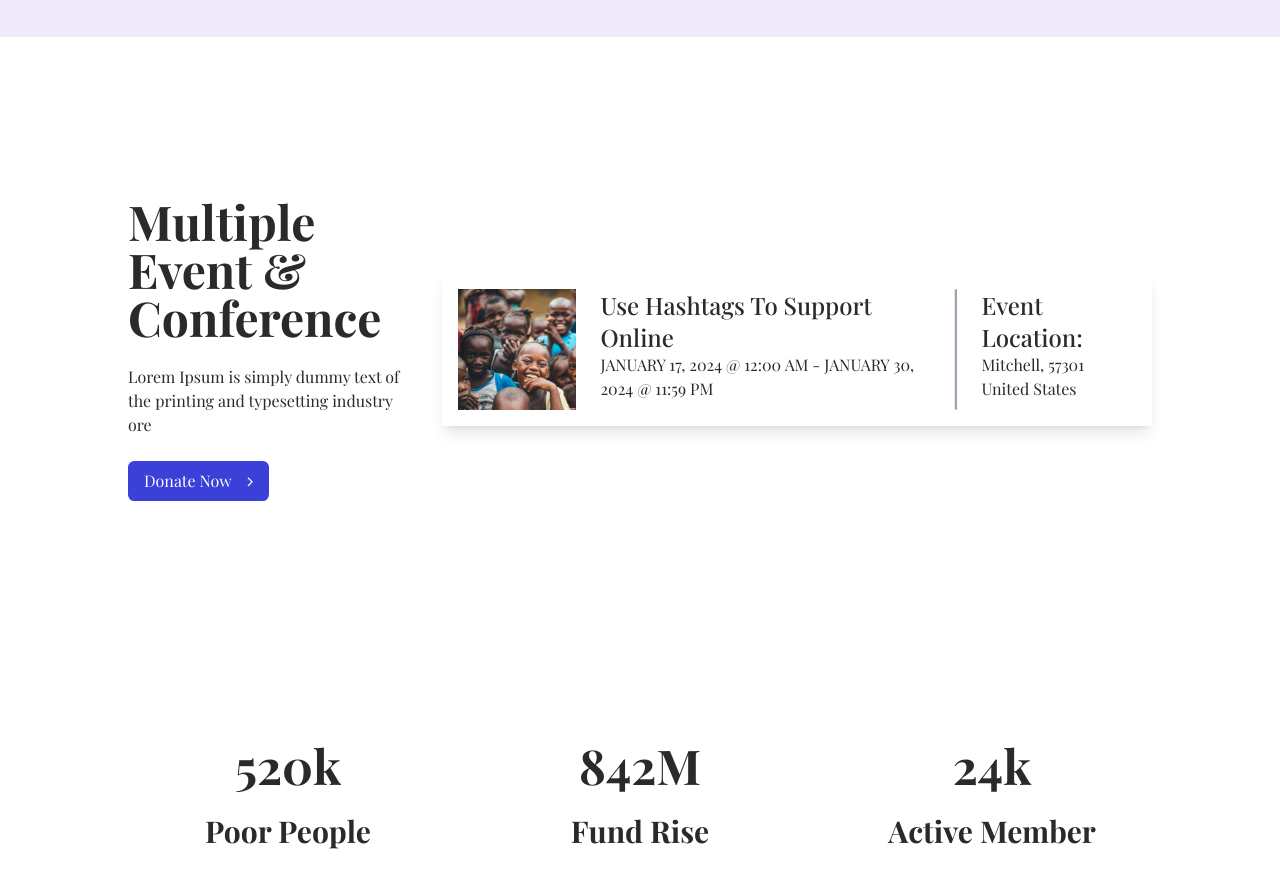
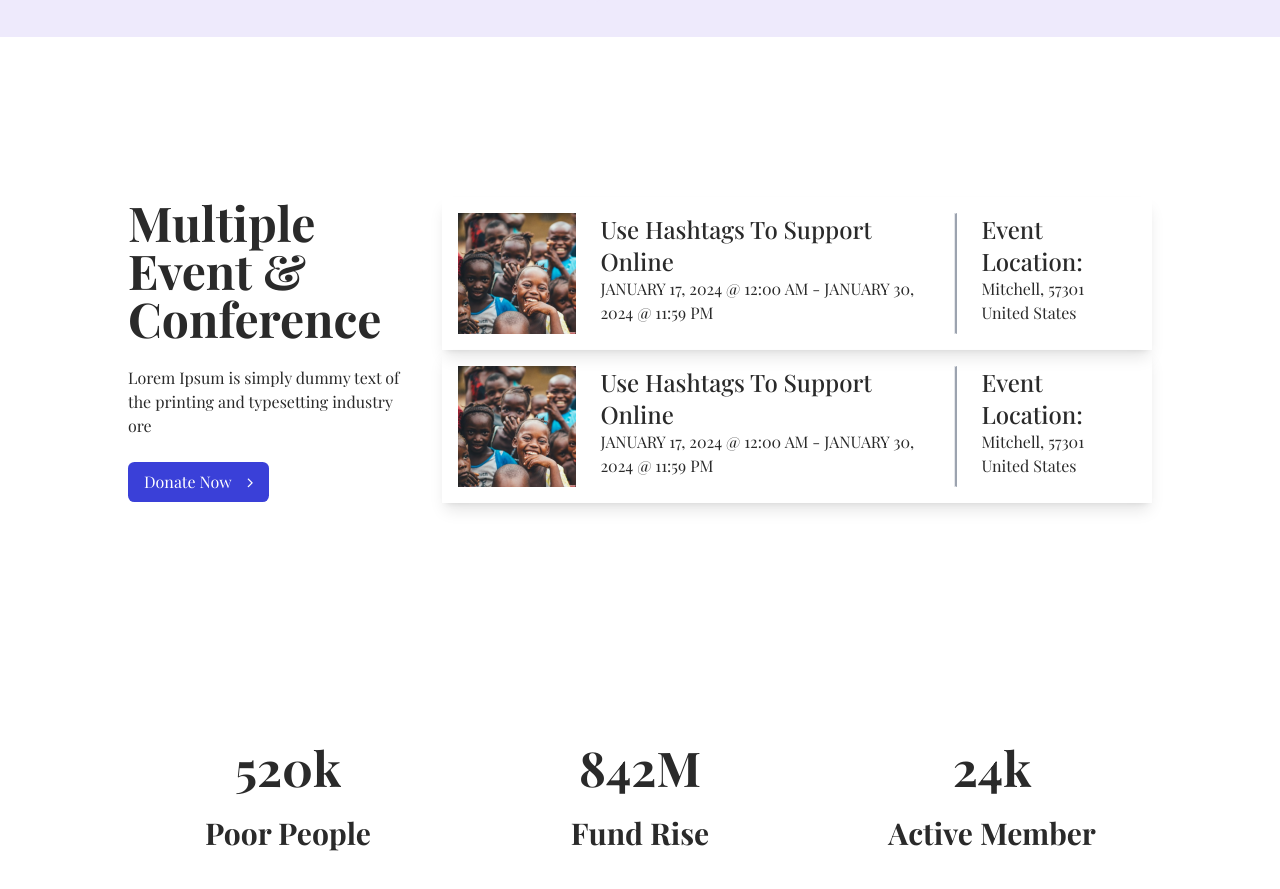
Before and after one commit to RajniAttri/CharityConnect, a React (Vite) app: page / in a window 1280 px wide. Shown: the part 3856-4745 px from the top of the page. Built offline with nearby package versions, Linux system fonts and the light colour scheme; a web font is replaced by a local one.

Commit message:
created event section compoments and cards component

```diff
--- a/src/pages/home/Home.jsx
+++ b/src/pages/home/Home.jsx
@@ -10,6 +10,7 @@ import DonationSection from "./components/DonationSection";
 import HelpSection from "./components/HelpSection";
 import Hero from "./components/Hero";
 import PeopleDonationSection from "./components/PeopleDonationSection";
+import EventSection from "./components/EventSection";
 
 function Home() {
   const OuterCircle = () => {
@@ -38,37 +39,8 @@ function Home() {
       {/* people donation  */}
      <PeopleDonationSection> </PeopleDonationSection>
       {/* event cart  */}
-      <section className="px-6 md:px-32 flex flex-row my-20 py-20 gap-8 items-center ">
-        <div className="flex flex-col w-1/3 gap-6 ">
-          <p className=" text-3xl md:text-5xl font-bold ">
-            Multiple Event & Conference
-          </p>
-          <p>
-            Lorem Ipsum is simply dummy text of the printing and typesetting
-            industry ore
-          </p>
-          <button className="primary-button">
-            Donate Now
-            <i class="fa fa-angle-right"></i>
-          </button>
-        </div>
-        <div>
-          <div className="flex flex-row gap-6 shadow-lg p-4">
-            <img src={image10} alt="" />
-            <div>
-              <p className="text-2xl font-medium">
-                Use Hashtags To Support Online
-              </p>
-              <p>JANUARY 17, 2024 @ 12:00 AM - JANUARY 30, 2024 @ 11:59 PM</p>
-            </div>
-            <div className=" border border-r-gray-400 border-r-2"></div>
-            <div>
-              <p className="text-2xl font-medium">Event Location:</p>
-              <p>Mitchell, 57301 United States</p>
-            </div>
-          </div>
-        </div>
-      </section>
+      <EventSection></EventSection>
+
       {/* statistics section  */}
       <section className="px-6 md:px-32 flex flex-row my-20 py-20 gap-8 items-center">
         <div className="flex flex-col w-1/3 gap-6 items-center">
--- /dev/null
+++ b/src/pages/home/components/EventCard.jsx
@@ -0,0 +1,29 @@
+import React from 'react'
+import image10 from "../../../assets/images/Images 1.png";
+
+function EventCard(props){
+const title= props.title;
+const start_date=props.start_date;
+const start_time=props.start_time;
+const end_date=props.end_date;
+const end_time=props.end_time;
+const event_location=props.event_location;
+console.log(props);
+
+  return (
+    <div className="flex flex-row gap-6 shadow-lg p-4">
+      <img src={image10} alt="" />
+      <div>
+        <p className="text-2xl font-medium">{title}</p>
+        <p>{start_date} @ {start_time} - {end_date} @ {end_time}</p>
+      </div>
+      <div className=" border border-r-gray-400 border-r-2"></div>
+      <div>
+        <p className="text-2xl font-medium">Event Location:</p>
+        <p>{event_location}</p>
+      </div>
+    </div>
+  );
+}
+
+export default EventCard;
--- /dev/null
+++ b/src/pages/home/components/EventSection.jsx
@@ -0,0 +1,45 @@
+import React from 'react'
+import image10 from "../../../assets/images/Images 1.png";
+
+import Button from "../../../components/Button";
+import EventCard from './EventCard';
+function EventSection() {
+  return (
+    <section className="px-6 md:px-32 flex flex-row my-20 py-20 gap-8 items-center ">
+      <div className="flex flex-col w-1/3 gap-6 ">
+        <p className=" text-3xl md:text-5xl font-bold ">
+          Multiple Event & Conference
+        </p>
+        <p>
+          Lorem Ipsum is simply dummy text of the printing and typesetting
+          industry ore
+        </p>
+        <Button
+          type="primary-button"
+          text="Donate Now"
+          icon={<i class="fa fa-angle-right"></i>}
+        ></Button>
+      </div>
+      <div>
+        <EventCard
+          title="Use Hashtags To Support Online"
+          start_date="JANUARY 17, 2024 "
+          start_time="12:00 AM"
+          end_date="JANUARY 30, 2024"
+          end_time="11:59 PM"
+          event_location="Mitchell, 57301 United States"
+        ></EventCard>
+        <EventCard
+          title="Use Hashtags To Support Online"
+          start_date="JANUARY 17, 2024 "
+          start_time="12:00 AM"
+          end_date="JANUARY 30, 2024"
+          end_time="11:59 PM"
+          event_location="Mitchell, 57301 United States"
+        ></EventCard>
+      </div>
+    </section>
+  );
+}
+
+export default EventSection;
```
